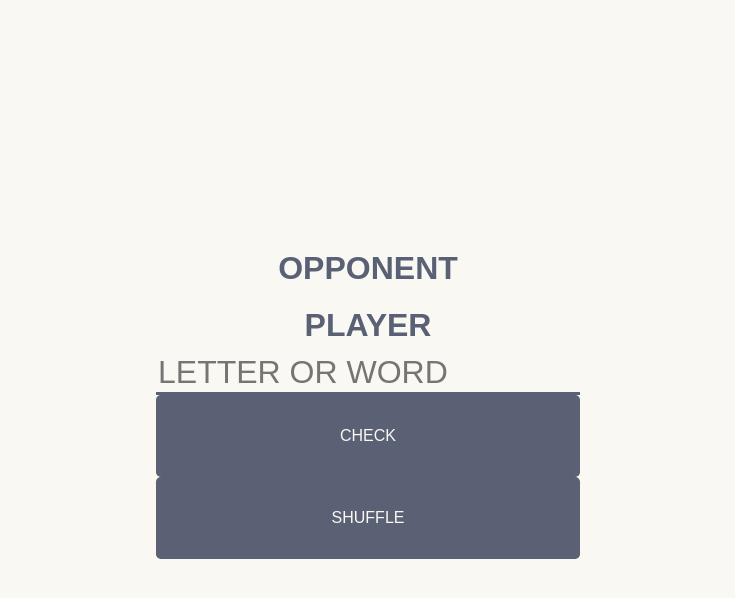
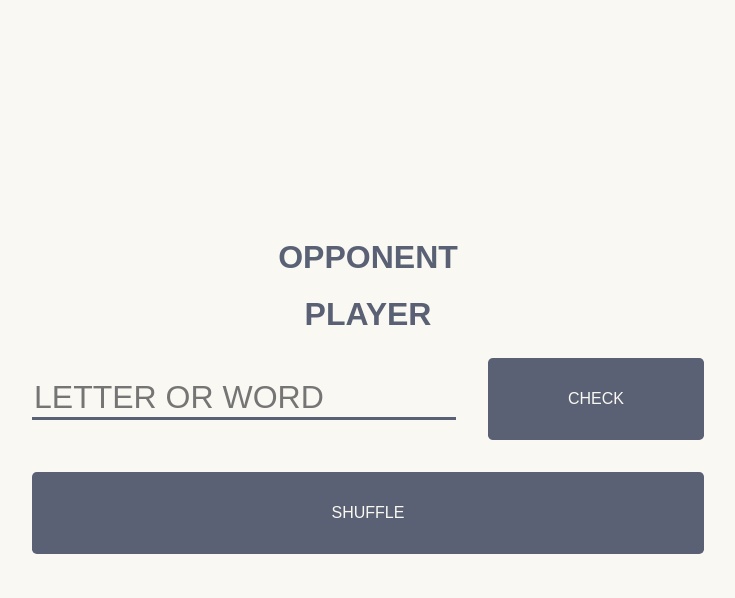
Before and after one commit to aliakseihuk/word-game, a React (Create React App) app: page / in a window 1280 px wide. Both pictures are taken after a click on the element "START GAME". Shown: the top 598 px of the page, without its empty margins (272-1007 px from the left). Built offline with nearby package versions, Linux system fonts and the light colour scheme.

Commit message:
style buttons in game component

```diff
--- a/src/App.css
+++ b/src/App.css
@@ -23,6 +23,7 @@
 }
 
 .wgButton {
+  margin: 1em 0em;
   padding: 2em 5em;
   border-radius: 0.3em;
   color: #faf8f2;
--- a/src/components/Game.css
+++ b/src/components/Game.css
@@ -3,3 +3,16 @@
   margin: 0.3em;
   text-align: center;
 }
+
+.Game .check {
+  display: flex;
+  align-items: center;
+}
+
+.Game .check .wgInput {
+  margin-right: 1em;
+}
+
+.Game .check .wgButton {
+  flex: 1;
+}
--- a/src/components/Game.js
+++ b/src/components/Game.js
@@ -48,6 +48,7 @@ class Game extends Component {
         </div>
         <h2 className="alias">PLAYER</h2>
         <section>
+          <section className="check">
             <input
               className="wgInput"
               type="text"
@@ -58,6 +59,7 @@ class Game extends Component {
             <div className="wgButton" onClick={this.onLetterOrWordSubmit}>
               CHECK
             </div>
+          </section>
           <div className="wgButton" onClick={this.onShuffle}>
             SHUFFLE
           </div>
```
Lines whose indentation alone changed are shown as unchanged.
